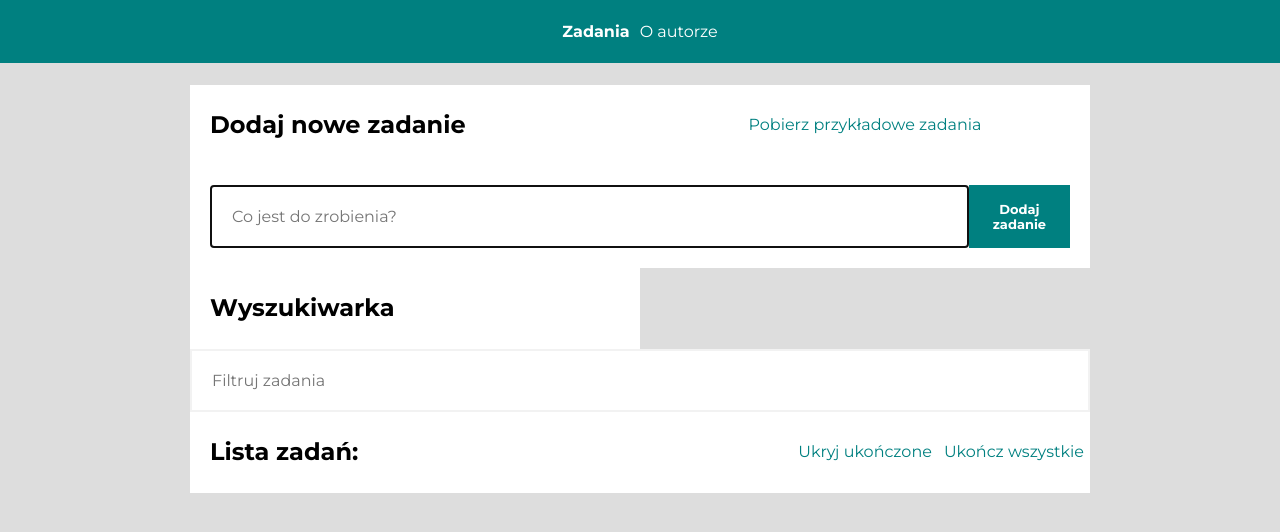
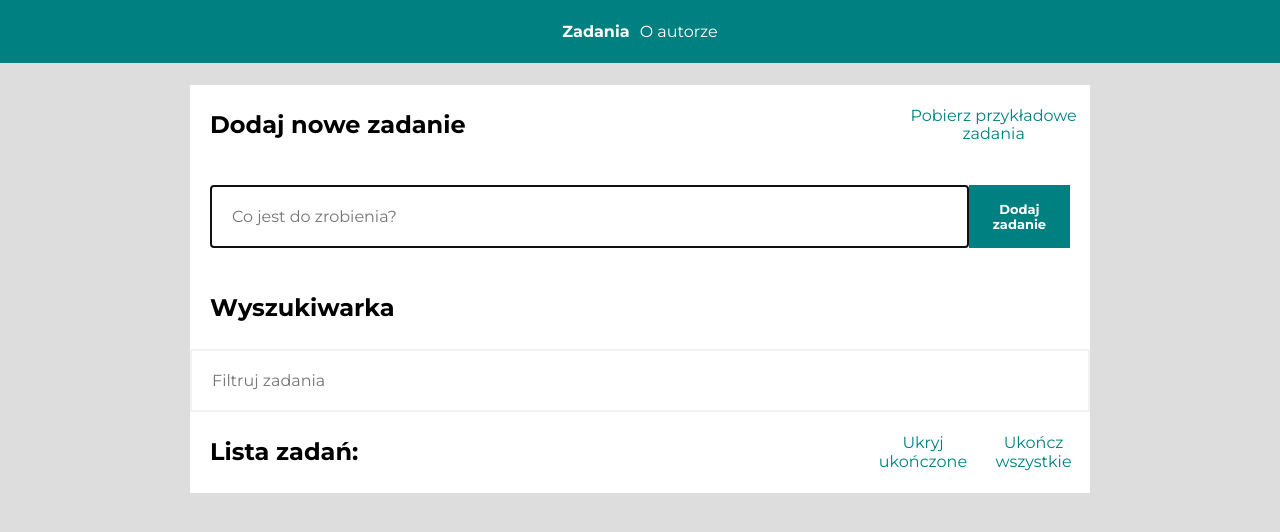
Before and after one commit to tomecky1/todo-list-react, a React (Create React App) app: page /author#/zadania in a window 1280 px wide. Shown: the top 532 px of the page. Built offline with nearby package versions, Linux system fonts and the light colour scheme.

Commit message:
major fixes to application layout

```diff
--- a/src/common/Section/index.js
+++ b/src/common/Section/index.js
@@ -1,7 +1,8 @@
 import styled from "styled-components";
+import { SectionHeader } from "./styled";
 
 const StyledSection = styled.section`
-  display: grid;
+  /* display: grid; */
   grid-template-columns: repeat(2, 1fr);
   justify-content: center;
 `;
@@ -12,16 +13,12 @@ export const StyledButtons = styled.button`
   flex-wrap: nowrap;
 `;
 
-// const StyledLoadingText = styled.div`
-//   color: teal;
-//   padding: 10px;
-//   text-align: center;
-// `;
-
 const Section = ({ title, children, extraHeaderContent }) => (
   <StyledSection>
-    <h2 className="section__title section__item--h2">{title}</h2>
-    {extraHeaderContent}
+    <SectionHeader>
+      <h2 className="section__title section__item--h2">{title}</h2>
+      {extraHeaderContent}
+    </SectionHeader>
     {children}
   </StyledSection>
 );
--- /dev/null
+++ b/src/common/Section/styled.js
@@ -0,0 +1,8 @@
+import styled from "styled-components";
+
+export const SectionHeader = styled.header`
+  display: flex;
+  flex-direction: row;
+  justify-content: center;
+  flex-wrap: nowrap;
+`;
--- a/src/features/tasks/TasksPage/Buttons/index.js
+++ b/src/features/tasks/TasksPage/Buttons/index.js
@@ -8,7 +8,6 @@ const Buttons = () => {
 
   return (
     <div className="buttons">
-      <div className="filler"></div>
       <button
         className="buttonHideDone"
         onClick={() => dispatch(toggleHideDone())}
--- a/src/features/tasks/TasksPage/index.js
+++ b/src/features/tasks/TasksPage/index.js
@@ -29,10 +29,10 @@ const TasksPage = () => {
             </button>
           )
         }
+        children={<Form />}
       />
-      <Form />
-      <Section title="Wyszukiwarka" />
-      <Search />
+
+      <Section title="Wyszukiwarka" children={<Search />} />
       <Section title="Lista zadań:" extraHeaderContent={<Buttons />} />
       <TaskList />
     </Container>
--- a/src/index.css
+++ b/src/index.css
@@ -33,13 +33,13 @@ body {
 
 .section__item--h2 {
   display: inline;
+  width: 100%;
 }
 
 .buttons {
   display: flex;
   flex-direction: row;
-  justify-content: flex-end;
-  flex-wrap: wrap;
+  justify-content: space-between;
   transition: 1s;
 }
 
```
